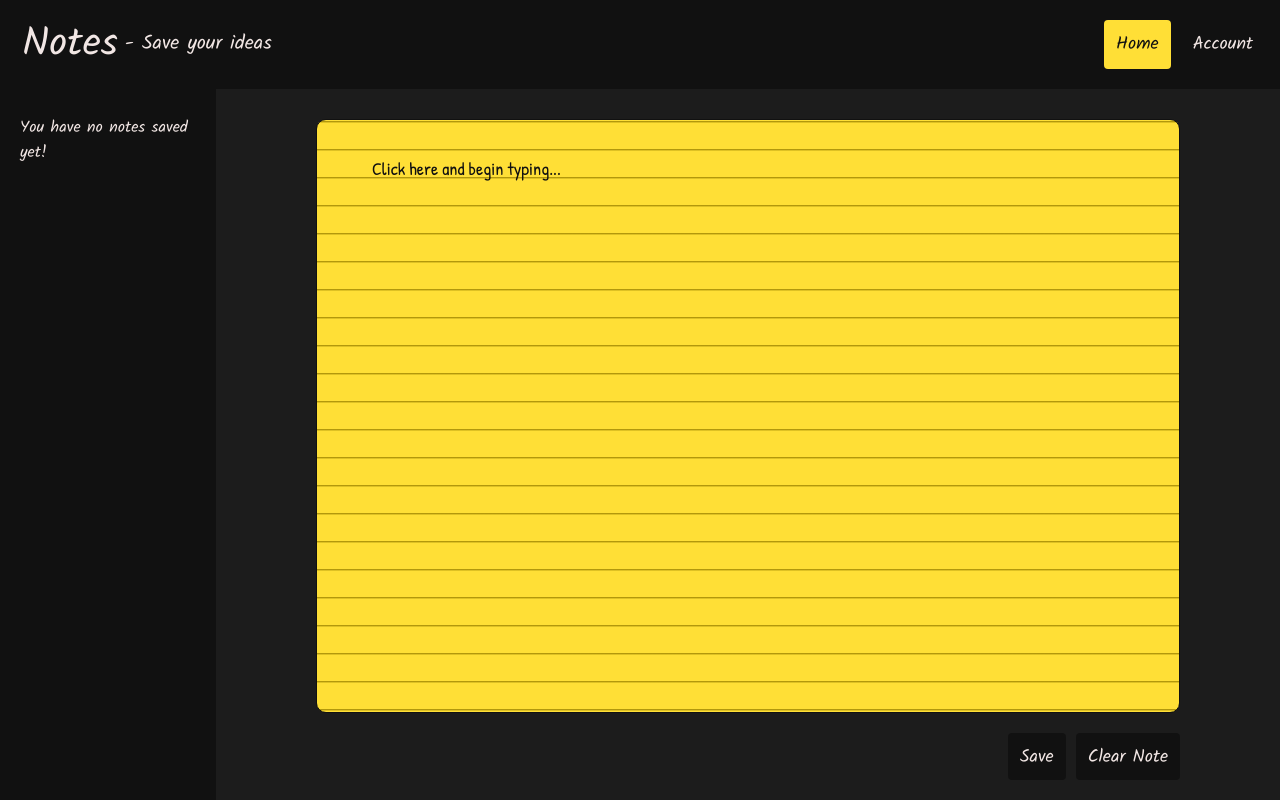
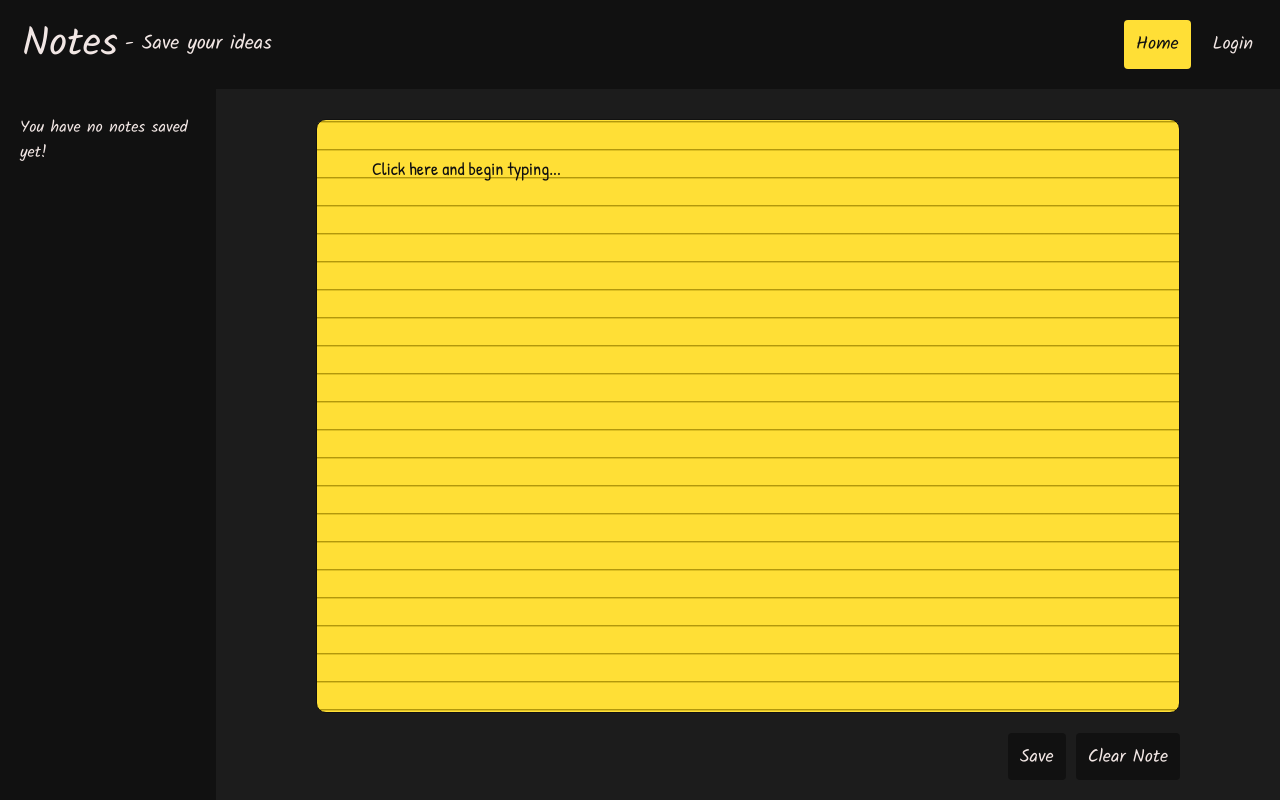
Before and after one commit to callumr1/Notes, a plain HTML site: page public/index.html in a window 1280 px wide. Drawn offline with nearby package versions, Linux system fonts and the light colour scheme.

Commit message:
Add navigation between the two login page and the home page.

```diff
--- a/public/index.html
+++ b/public/index.html
@@ -11,7 +11,7 @@
         <a href="#" class="logo">Notes</a> <a class="sub-header">- Save your ideas</a>
         <div class="header-right">
             <a class="active menu_buttons" href="#home">Home</a>
-            <a class="menu_buttons" href="#contact">Account</a>
+            <a class="menu_buttons" href="login.html">Login</a>
         </div>
     </div>
     <div class="row">
```
Also changed, not shown: public/login.html (+1 -1 lines).
